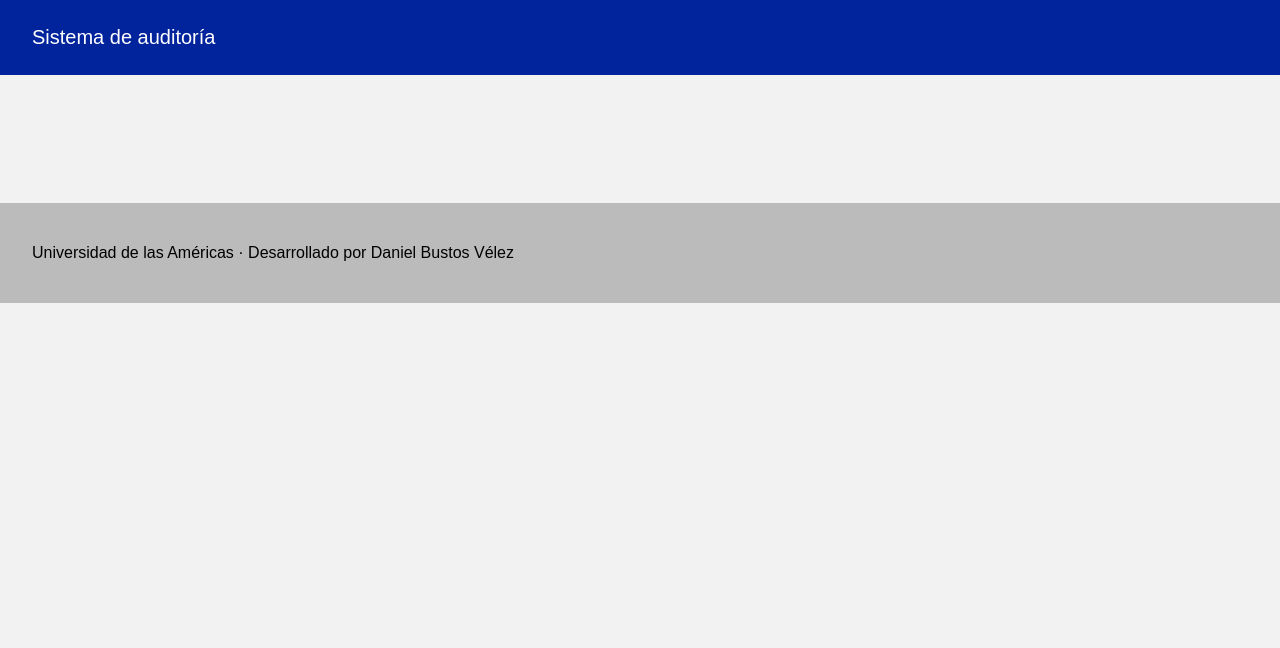
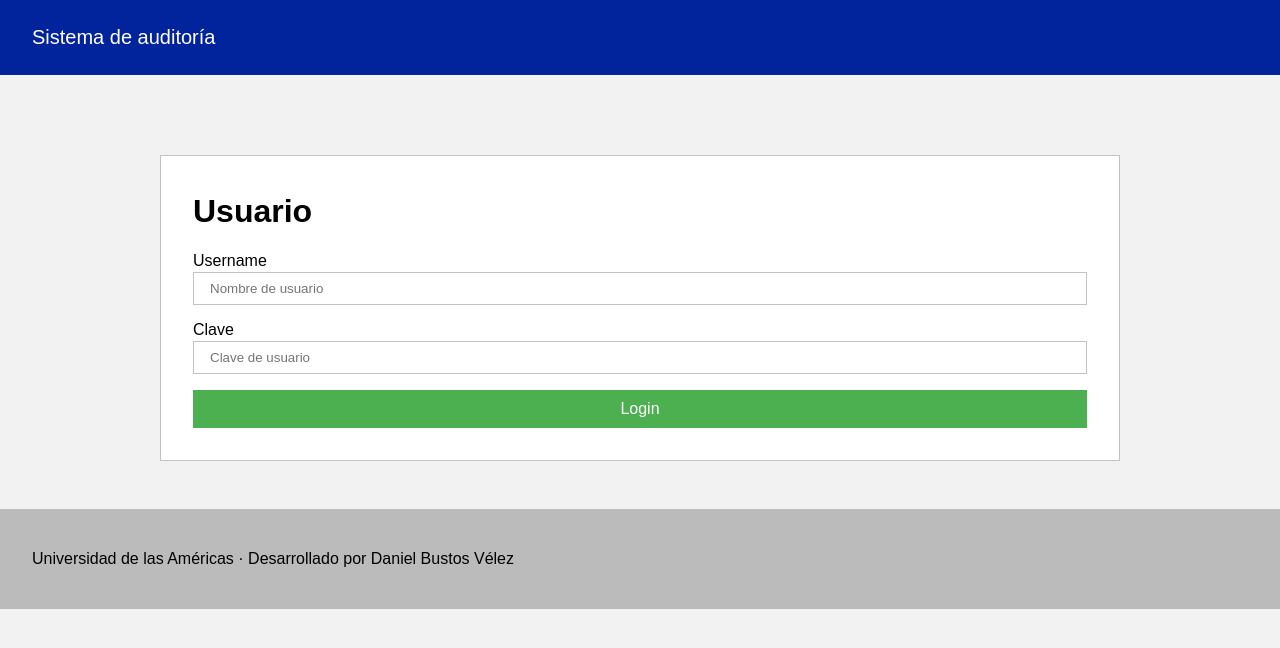
Before and after one commit to Danib322/Login-angular, an Angular app in the folder SistemaGestionAuditoriasFront/: page /login in a window 1280 px wide. Before the commit this address led to /. Shown: the top 648 px of the page. Built offline with nearby package versions, Linux system fonts and the light colour scheme.

Commit message:
login created

```diff
--- a/SistemaGestionAuditoriasFront/src/app/app.module.ts
+++ b/SistemaGestionAuditoriasFront/src/app/app.module.ts
@@ -10,6 +10,7 @@ import{AuditoriasAPIService} from './auditorias-api.service';
 import { RutasAppModule } from './rutas-app.module';
 import { BrowserAnimationsModule } from '@angular/platform-browser/animations';
 import { ToastrModule } from 'ngx-toastr';
+import { LoginComponent } from './login/login.component';
 
 
 @NgModule({
@@ -17,7 +18,8 @@ import { ToastrModule } from 'ngx-toastr';
     AppComponent,
     UsuariosComponent,
     MostrarUsuariosComponent,
-    AgregarEditarUsuarioComponent
+    AgregarEditarUsuarioComponent,
+    LoginComponent
   ],
   imports: [
     BrowserModule,
--- /dev/null
+++ b/SistemaGestionAuditoriasFront/src/app/login/login.component.html
@@ -0,0 +1,19 @@
+<form class="ContentForm" [formGroup]="form" (ngSubmit)="login()">
+    <div>
+        <h1>Usuario</h1>
+    </div>
+    <div class="form-group">
+        <label for="">Username</label>
+        <input type="text" formControlName="username" placeholder="Nombre de usuario">
+
+    </div>
+    <div class="form-group">
+        <label for="">Clave</label>
+        <input type="text" formControlName="password" placeholder="Clave de usuario">
+    </div>
+    <div class="form-group">
+        <button class="btn btnPrimary" [disabled]="form.invalid" type="submit">
+            Login
+        </button>
+    </div>
+</form>
--- /dev/null
+++ b/SistemaGestionAuditoriasFront/src/app/login/login.component.ts
@@ -0,0 +1,29 @@
+import { Component } from '@angular/core';
+import { FormBuilder, FormGroup, Validators } from '@angular/forms';
+import { Router } from '@angular/router';
+import { AuthService } from '../services/auth.service';
+
+@Component({
+  selector: 'app-login',
+  templateUrl: './login.component.html',
+  styleUrls: ['./login.component.css']
+})
+export class LoginComponent {
+
+    form: FormGroup = this.formBuilder.group({
+        username: ['', Validators.required],
+        password: ['', Validators.required],
+    });
+
+    constructor(private formBuilder: FormBuilder, private authService: AuthService, private router: Router) {}
+
+    login() {
+        this.authService.login(this.form.value)
+            .subscribe(() => {
+                this.router.navigate(['/']);
+            }, error => {
+                alert('Login failed');
+                console.log(error)
+            });
+    }
+}
--- a/SistemaGestionAuditoriasFront/src/app/rutas-app.module.ts
+++ b/SistemaGestionAuditoriasFront/src/app/rutas-app.module.ts
@@ -5,12 +5,14 @@ import { AgregarEditarUsuarioComponent } from './agregar-editar-usuario/agregar-
 import { UsuariosComponent } from './usuarios/usuarios.component';
 import { MostrarUsuariosComponent } from './mostrar-usuarios/mostrar-usuarios.component';
 import { AuthGuard } from './guards/auth.guard';
+import { LoginComponent } from './login/login.component';
 
 const rutas:Routes=[
     { path: '', component:UsuariosComponent},
     {path:'home', component:UsuariosComponent ,canActivate: [AuthGuard]},
     {path:'agregar/:id', component:AgregarEditarUsuarioComponent },
     {path:'editar/:id', component:AgregarEditarUsuarioComponent},
+    {path:'login', component:LoginComponent}
 
 ];
 
```
Also changed, not shown: SistemaGestionAuditoriasFront/src/app/login/login.component.css (added), 2 other files (tests, documents, lock files or other folders).
